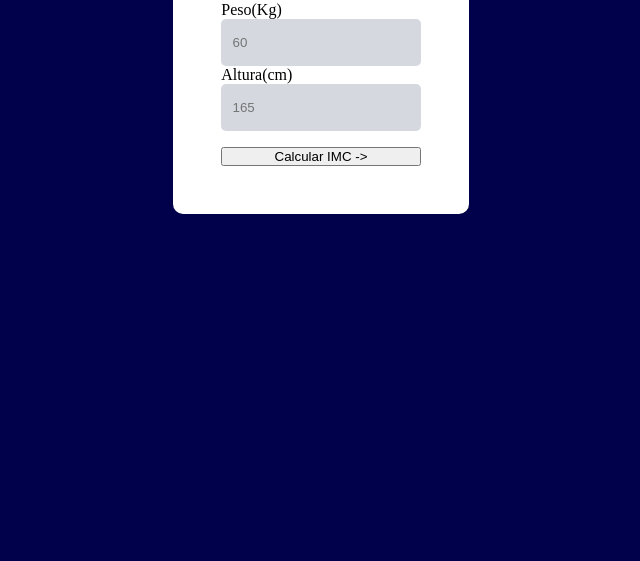
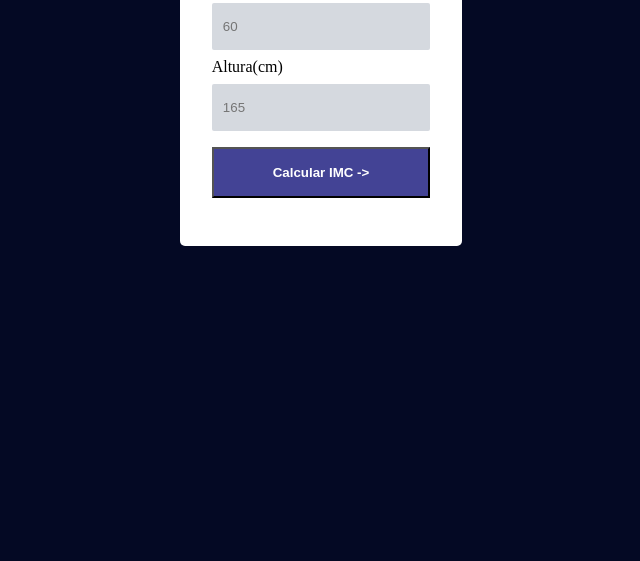
Before and after one commit to LeoSergio/rocketseat, a plain HTML site: page project-Js02/index.html in a window 1280 px wide. Shown: the part 239-800 px from the top of the page, without its empty margins (319-959 px from the left). Drawn offline with Linux system fonts and the light colour scheme.

Commit message:
initial commit

```diff
--- a/project-Js02/index.html
+++ b/project-Js02/index.html
@@ -5,6 +5,8 @@
     <meta name="viewport" content="width=device-width, initial-scale=1.0">
     <title>Calculator IMC</title>
     <link rel="stylesheet" href="style.css">
+
+    <script src="script.js" defer></script>
 </head>
 <body>
     <main>
--- a/project-Js02/style.css
+++ b/project-Js02/style.css
@@ -5,7 +5,7 @@
 }
 
 body{
-    background-color: rgb(1, 1, 75);
+    background-color:#040924;
     display:grid;
     place-items: center;
     height:100vh;
@@ -16,7 +16,7 @@ body{
     background-color: #ffffff;
     padding:2rem;
     margin-top:-12rem;
-    border-radius: 10px;
+    border-radius: 5px;
 
 }
 
@@ -24,16 +24,23 @@ form{
     display: flex;
     flex-direction: column;
     justify-content: center;
-
-    padding:1rem;
+    padding:1rem 0;
 }
 input{
     padding:1rem .7rem;
     border: none;
-    border-radius: 5px;
+    border-radius: 2px;
     background-color: rgb(213, 217, 223);
 }
-
+label{
+    padding: .5rem 0;
+}
 button{
     margin-top:1rem;
+    padding:1rem 0;
+    background-color: rgb(67, 67, 149);
+    color:#ffffff;
+    font-weight: bold;
 }
+
+/*Aula 184 */
```
Also changed, not shown: project-Js02/script.js (added).
